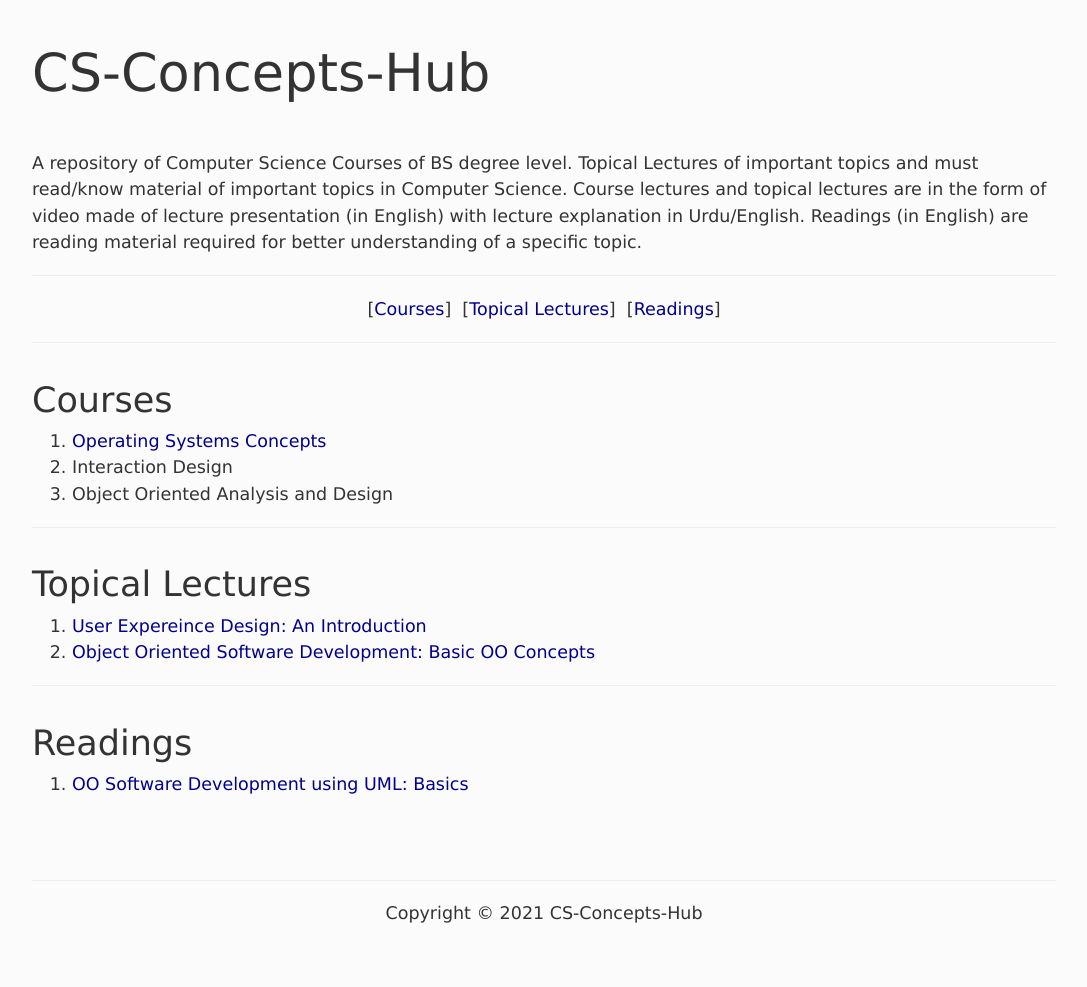
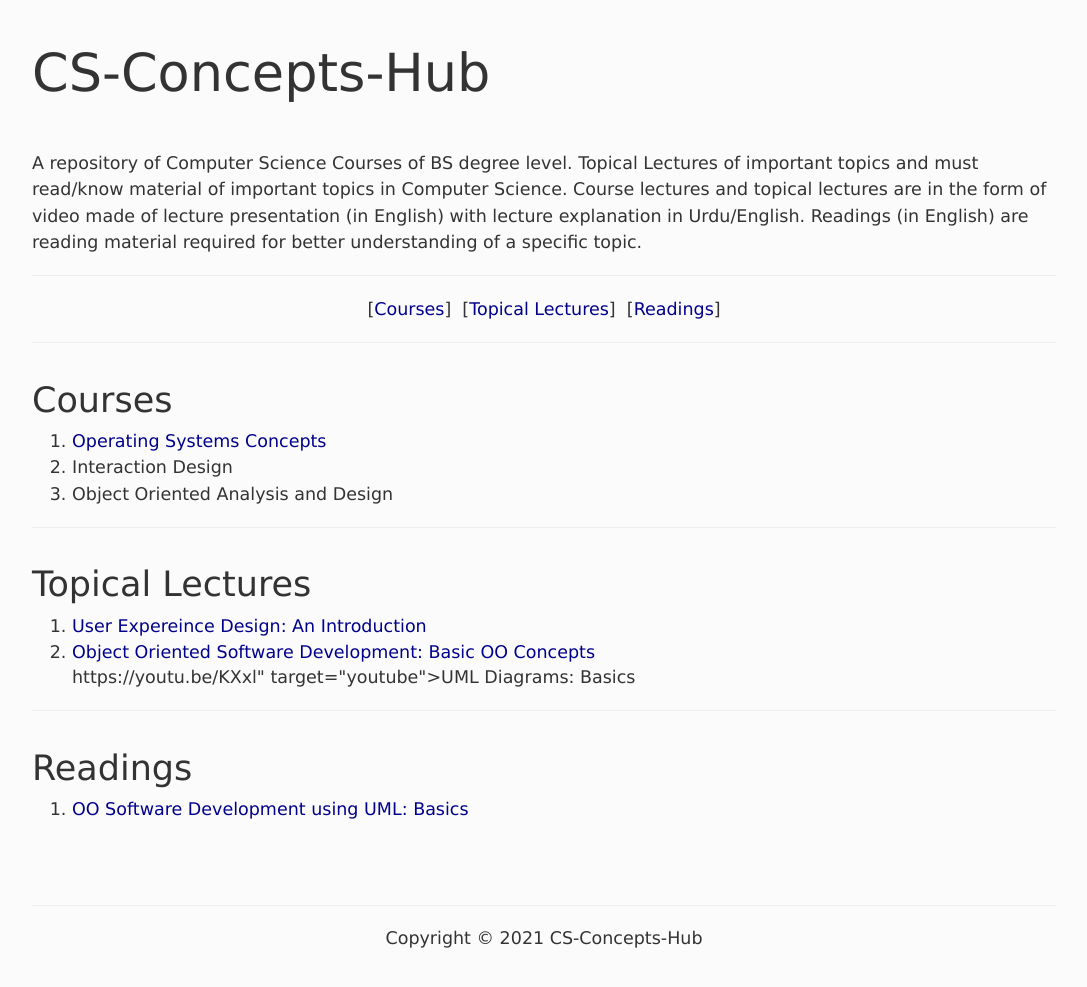
Before and after one commit to CS-Concepts-hub/CS-Concepts-hub, a Jekyll site: the page built from index.html, in a window 1280 px wide, cut to the strip 104-1142 px from the top of the page. Shown: the top 987 px of the strip, without its empty margins (96-1183 px from the left). Built offline with Jekyll 4.4.1, drawn with Linux system fonts in a browser that asks for light colours.

Commit message:
Update index.html

```diff
--- a/index.html
+++ b/index.html
@@ -30,6 +30,7 @@
 		<ol>
 			<li><a href="https://www.youtube.com/watch?v=nhVKVovL9MI" target="youtube">User Expereince Design: An Introduction</a></li>
 			<li><a href="https://youtu.be/TEZMOBvor8M" target="youtube">Object Oriented Software Development: Basic OO Concepts</a></li>
+			</li>https://youtu.be/KXxl" target="youtube">UML Diagrams: Basics</a></li>
 		</ol>
 		<hr>
 		<h2 class="title" id="notes">Readings</h2>
```
